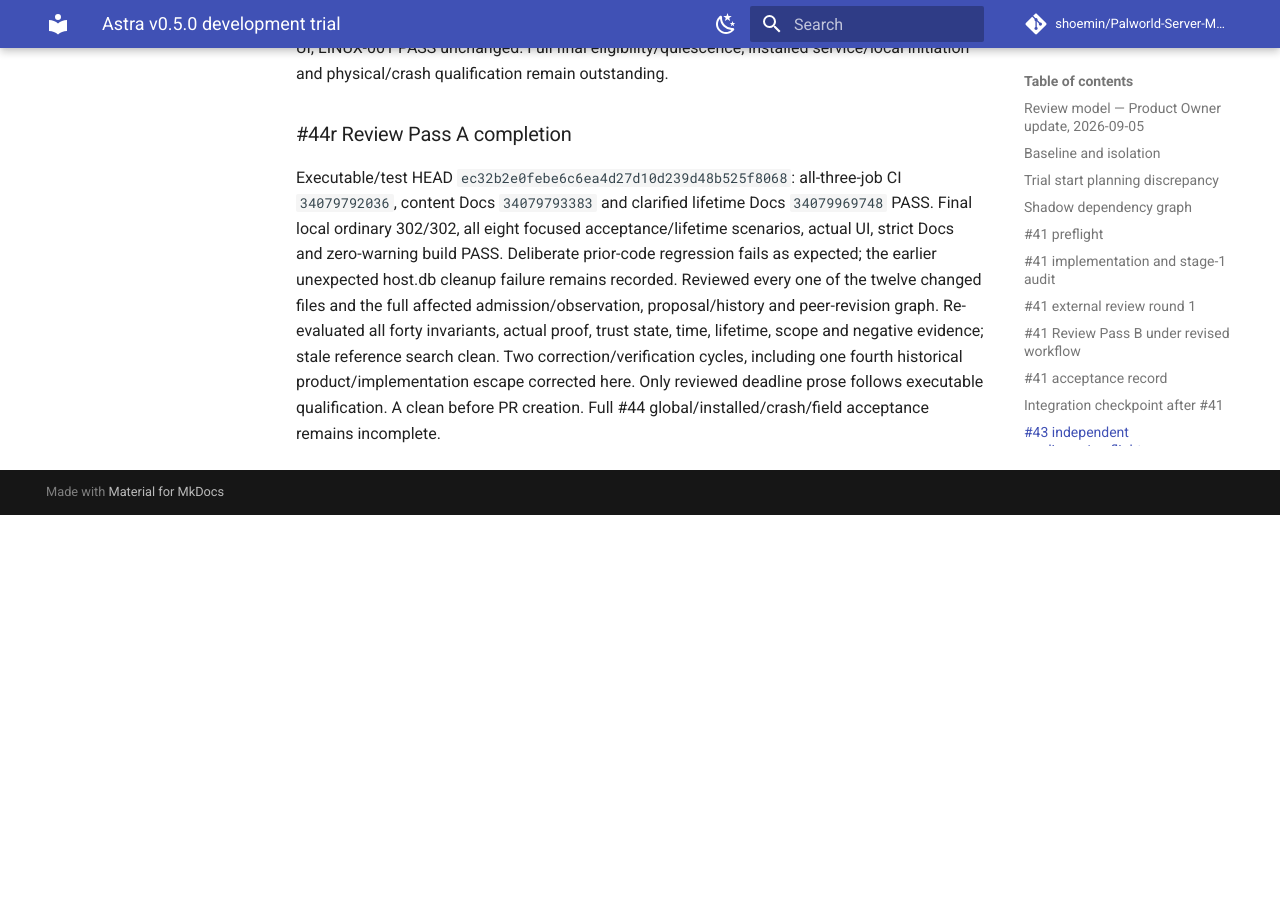
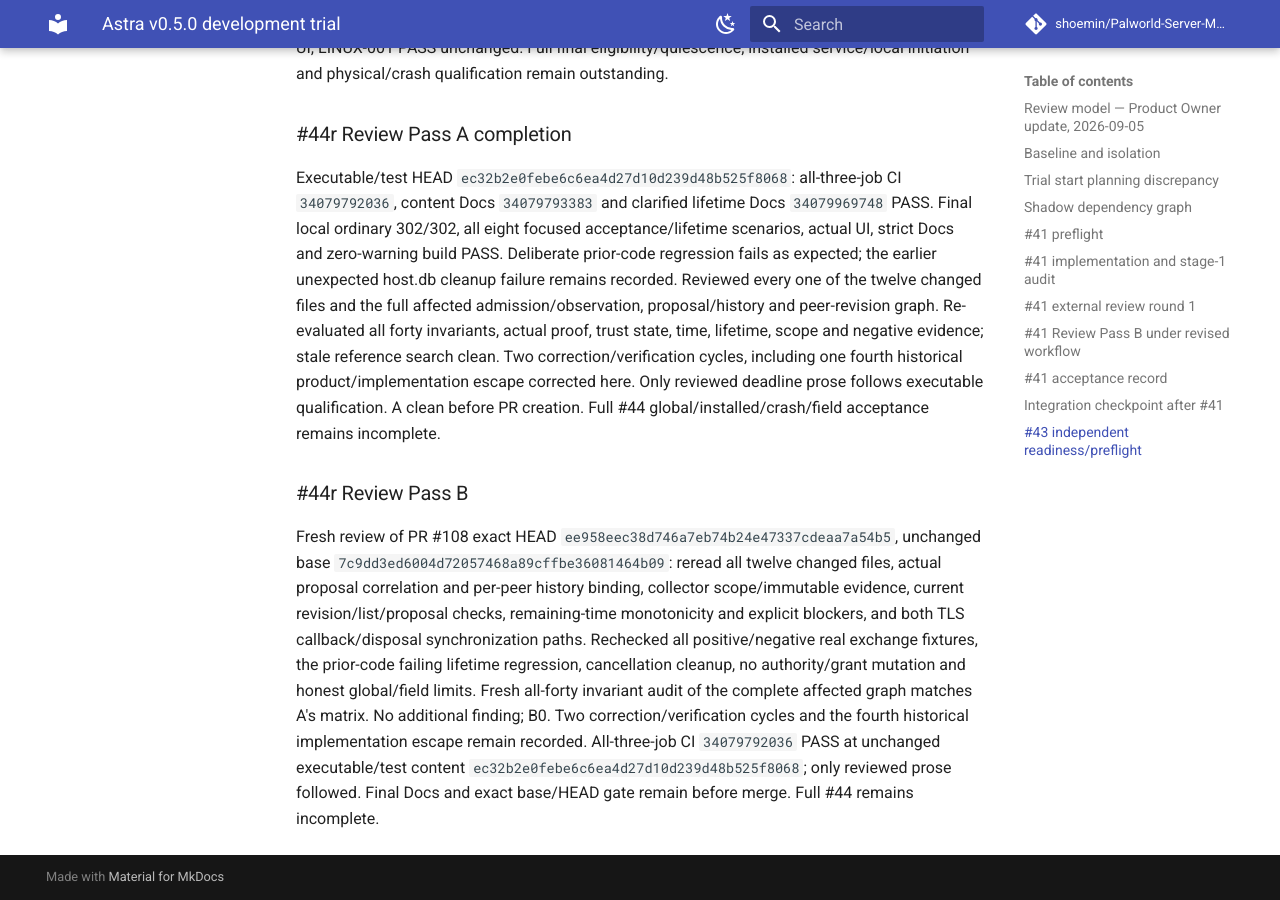
Before and after one commit to shoemin/Palworld-Server-Manager, an MkDocs documentation site: the page built from docs/experiments/astra-v0.5.0-trial.md, in a window 1280 px wide and 900 px high, scrolled down 191897 px. Built offline with MkDocs 1.6.1 and Material for MkDocs 9.7.7, drawn with Linux system fonts in a browser that asks for light colours; comment, search, counter and statistics services are not loaded; before the commit the page ends 192412 px from its top, so only the background shows below that; part of the change alters nothing that is shown.

```diff
--- a/docs/experiments/astra-v0.5.0-trial.md
+++ b/docs/experiments/astra-v0.5.0-trial.md
@@ -2054,3 +2054,7 @@ All forty invariants evaluated across the complete affected graph: ARCH-001/002
 ### #44r Review Pass A completion
 
 Executable/test HEAD `ec32b2e0febe6c6ea4d27d10d239d48b525f8068`: all-three-job CI `34079792036`, content Docs `34079793383` and clarified lifetime Docs `34079969748` PASS. Final local ordinary 302/302, all eight focused acceptance/lifetime scenarios, actual UI, strict Docs and zero-warning build PASS. Deliberate prior-code regression fails as expected; the earlier unexpected host.db cleanup failure remains recorded. Reviewed every one of the twelve changed files and the full affected admission/observation, proposal/history and peer-revision graph. Re-evaluated all forty invariants, actual proof, trust state, time, lifetime, scope and negative evidence; stale reference search clean. Two correction/verification cycles, including one fourth historical product/implementation escape corrected here. Only reviewed deadline prose follows executable qualification. A clean before PR creation. Full #44 global/installed/crash/field acceptance remains incomplete.
+
+### #44r Review Pass B
+
+Fresh review of PR #108 exact HEAD `ee958eec38d746a7eb74b24e47337cdeaa7a54b5`, unchanged base `7c9dd3ed6004d72057468a89cffbe36081464b09`: reread all twelve changed files, actual proposal correlation and per-peer history binding, collector scope/immutable evidence, current revision/list/proposal checks, remaining-time monotonicity and explicit blockers, and both TLS callback/disposal synchronization paths. Rechecked all positive/negative real exchange fixtures, the prior-code failing lifetime regression, cancellation cleanup, no authority/grant mutation and honest global/field limits. Fresh all-forty invariant audit of the complete affected graph matches A's matrix. No additional finding; B0. Two correction/verification cycles and the fourth historical implementation escape remain recorded. All-three-job CI `34079792036` PASS at unchanged executable/test content `ec32b2e0febe6c6ea4d27d10d239d48b525f8068`; only reviewed prose followed. Final Docs and exact base/HEAD gate remain before merge. Full #44 remains incomplete.
```
